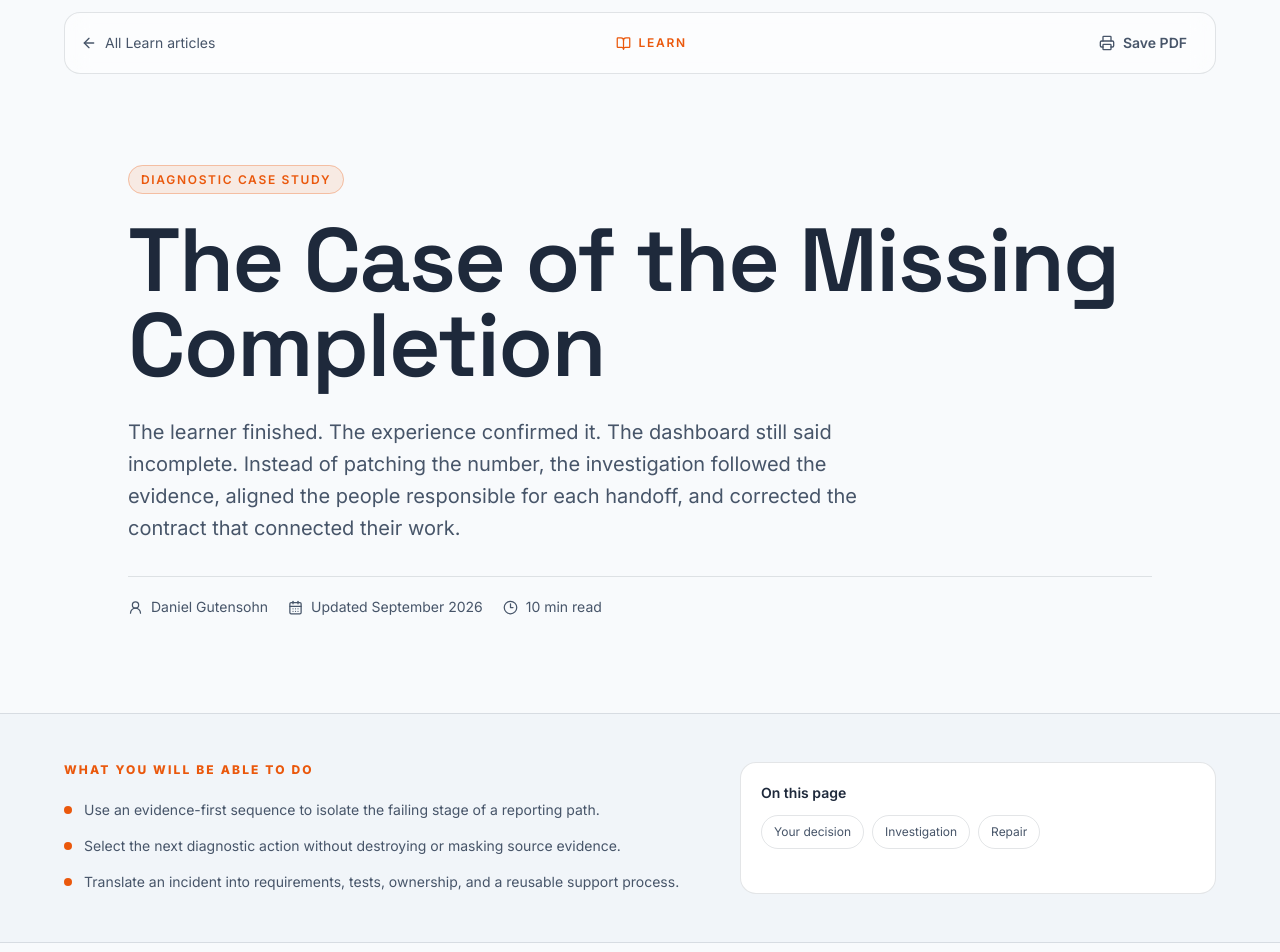
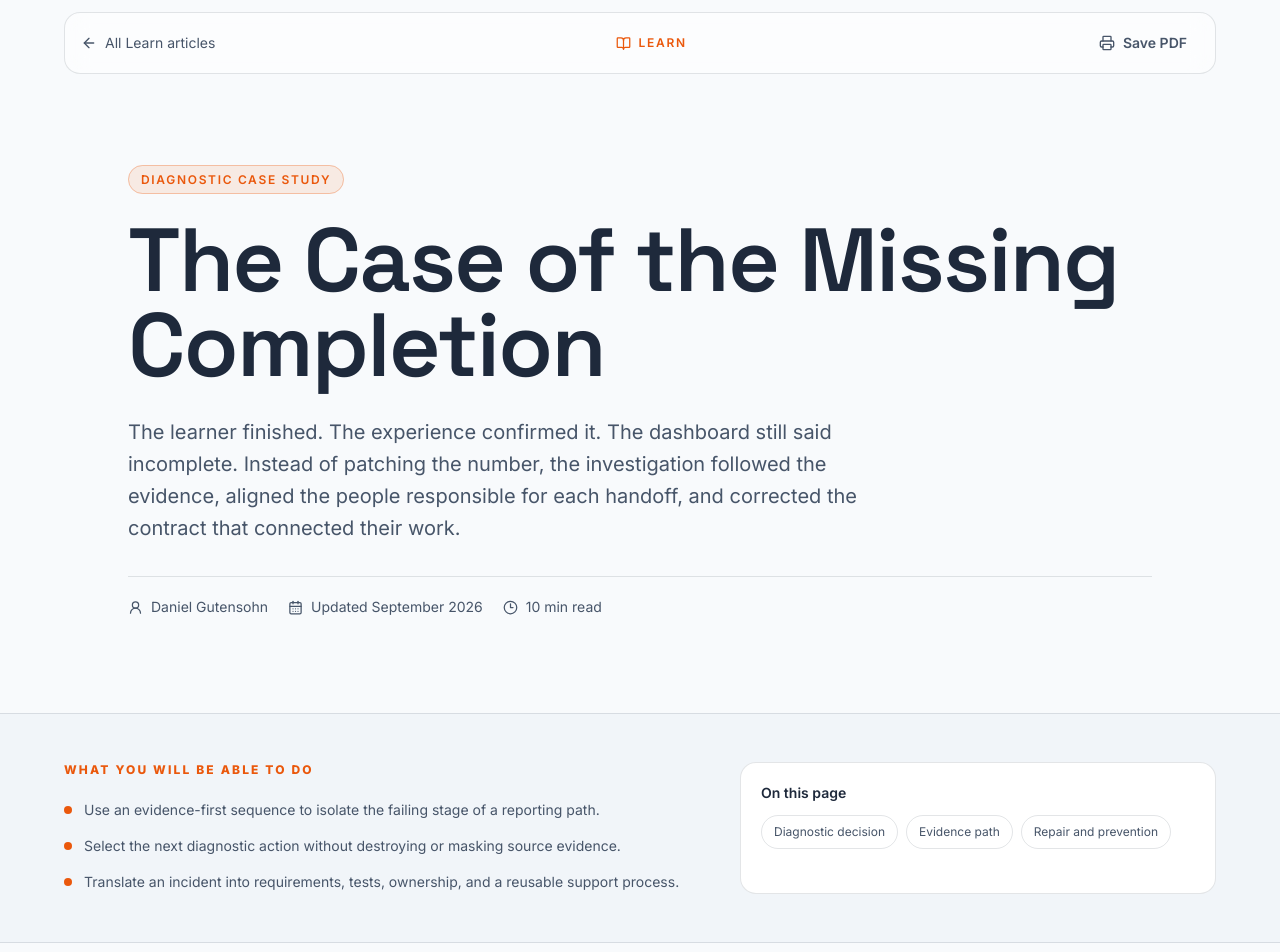
Before and after one commit to dgutensohn03/dg-portfolio, a Next.js app: page /learn/missing-completion in a window 1280 px wide. Shown: the top 952 px of the page. Built offline with nearby package versions, Linux system fonts and the light colour scheme.

Commit message:
Refine Learn navigation and PDF layout

```diff
--- a/src/app/learn/missing-completion/page.tsx
+++ b/src/app/learn/missing-completion/page.tsx
@@ -66,9 +66,9 @@ export default function MissingCompletion() {
             "Translate an incident into requirements, tests, ownership, and a reusable support process.",
           ]}
           sections={[
-            { href: "#decision", label: "Your decision" },
-            { href: "#evidence", label: "Investigation" },
-            { href: "#repair", label: "Repair" },
+            { href: "#decision", label: "Diagnostic decision" },
+            { href: "#evidence", label: "Evidence path" },
+            { href: "#repair", label: "Repair and prevention" },
           ]}
         />
         <section className="case-base px-5 py-16 sm:px-6 sm:py-20">
```
